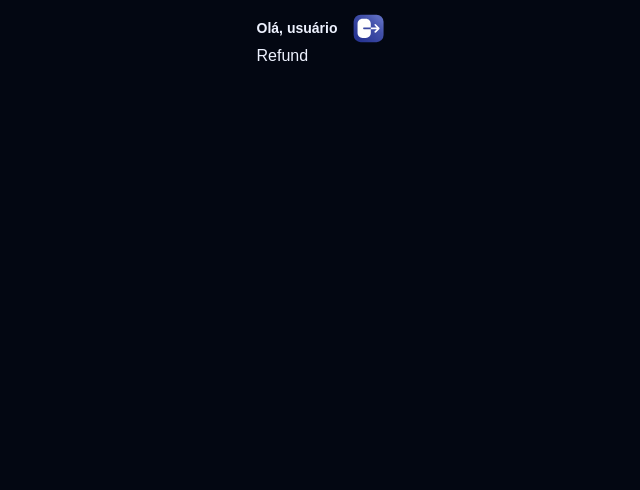
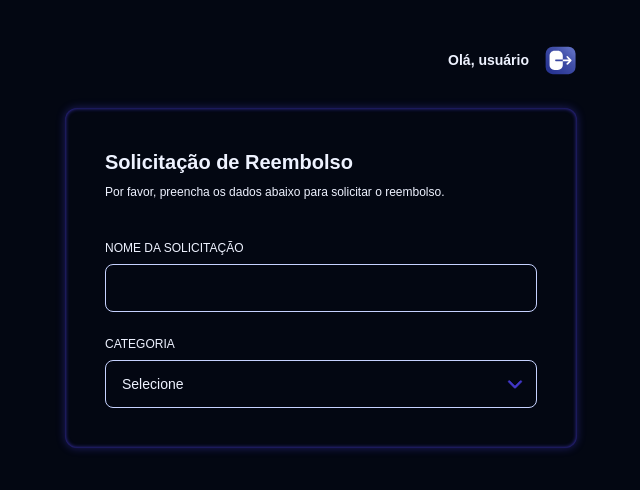
Before and after one commit to igorsantos-p/app_reembolso, a React (Vite) app: page / in a window 1280 px wide. Shown: the top 490 px of the page, without its empty margins (319-959 px from the left). Built offline with nearby package versions, Linux system fonts and the light colour scheme; a web font is replaced by a local one.

Commit message:
select componente

```diff
--- a/src/components/Header.tsx
+++ b/src/components/Header.tsx
@@ -2,7 +2,7 @@ import logout from "../assets/logout.svg"
 
 export function Header() {
     return (
-        <header className="w-full flex flex-row-reverse">
+        <header className="w-full flex flex-row-reverse py-8">
             <div className="flex items-center gap-4">
                 <span className="text-sm font-semibold">Olá, usuário</span>
                 <img src={logout} alt="Ícone de logout" className="cursor-pointer hover:scale-110 transition ease-linear" />
--- /dev/null
+++ b/src/components/Select.tsx
@@ -0,0 +1,20 @@
+
+type Props = React.ComponentProps<"select"> & {
+    legend?: string
+}
+
+export function Select({ children, legend, ...rest }: Props) {
+    return (
+        <fieldset className="flex flex-1 max-h-20 focus-within:text-indigo-300">
+            {legend &&
+                <legend className="uppercase text-xs mb-2">
+                    {legend}
+                </legend>
+            }
+            <select {...rest} className="w-full h-12 rounded-lg border border-indigo-200 px-4 text-sm text-indigo-50 bg-transparent outline-none focus:ring-2 focus:ring-indigo-200" value="" >
+                <option value="" disabled selected hidden>Selecione</option>
+                {children}
+            </select>
+        </fieldset>
+    )
+}
--- a/src/index.css
+++ b/src/index.css
@@ -4,3 +4,11 @@
   --font-sans: "Aldrich", sans-serif;
   --shadow-indigo-glow: inset 0 0 4px #4338ca, 0 0 8px #4338ca70;
 }
+
+select {
+  appearance: none;
+  background-image: url("./assets/chevronDown.svg");
+  background-repeat: no-repeat;
+  background-position: right 0.7rem top 50%;
+  background-size: 1.25rem auto;
+}
--- a/src/pages/Refund.tsx
+++ b/src/pages/Refund.tsx
@@ -1,5 +1,15 @@
+import { Input } from "../components/Input";
+import { Select } from "../components/Select";
+
 export function Refund() {
     return (
-        <h1>Refund</h1>
+        <form action="" className="w-full p-10 rounded-xl shadow-indigo-glow flex flex-col gap-6 lg:min-w-lg">
+            <header className="text-xl font-semibold">
+                <h1> Solicitação de Reembolso</h1>
+                <p className="text-xs font-extralight mt-2 mb-4">Por favor, preencha os dados abaixo para solicitar o reembolso.</p>
+            </header>
+            <Input required legend="Nome da solicitação" />
+            <Select required legend="Categoria" />
+        </form>
     )
 }
--- a/vite.config.ts
+++ b/vite.config.ts
@@ -1,10 +1,8 @@
 import { defineConfig } from 'vite'
-import react from '@vitejs/plugin-react'
 import tailwindcss from '@tailwindcss/vite'
 
 export default defineConfig({
   plugins: [
-    react(),
     tailwindcss(),
   ],
 })
```
Also changed, not shown: src/assets/chevronDown.svg (added).
